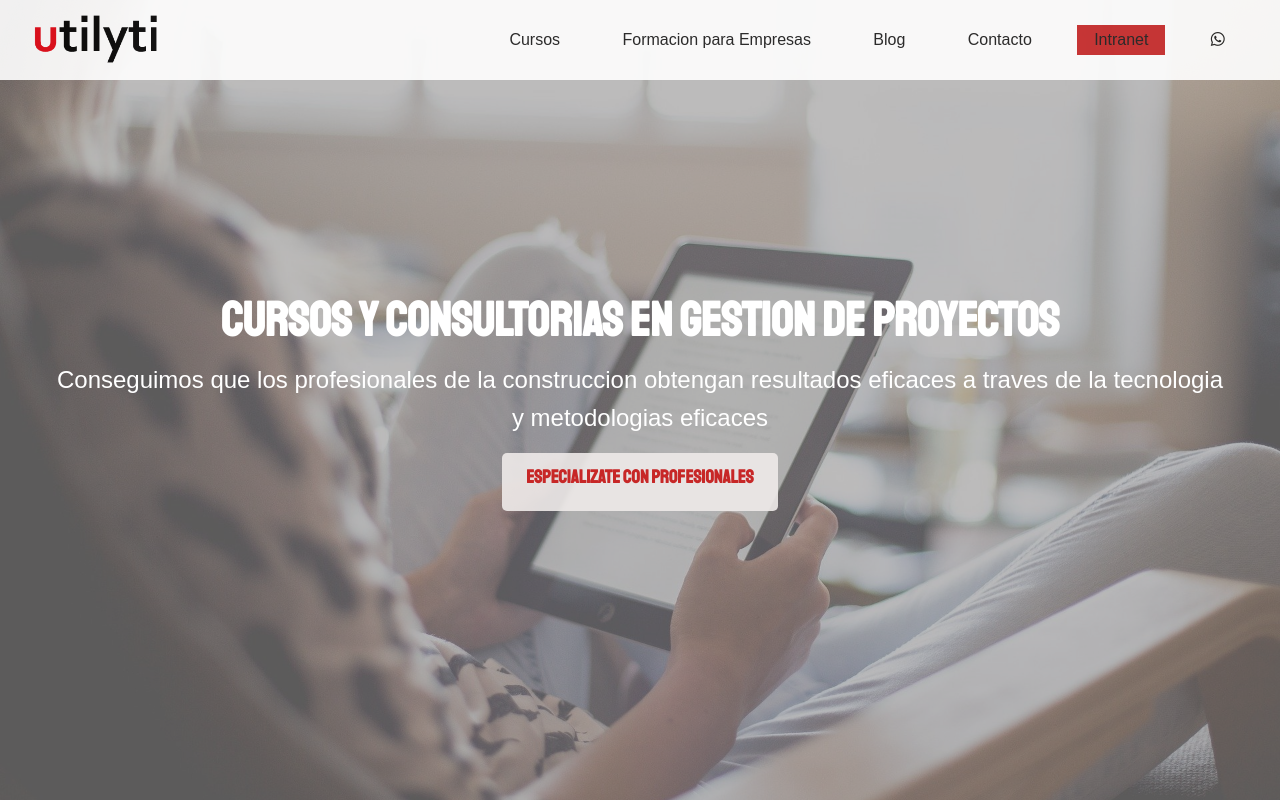
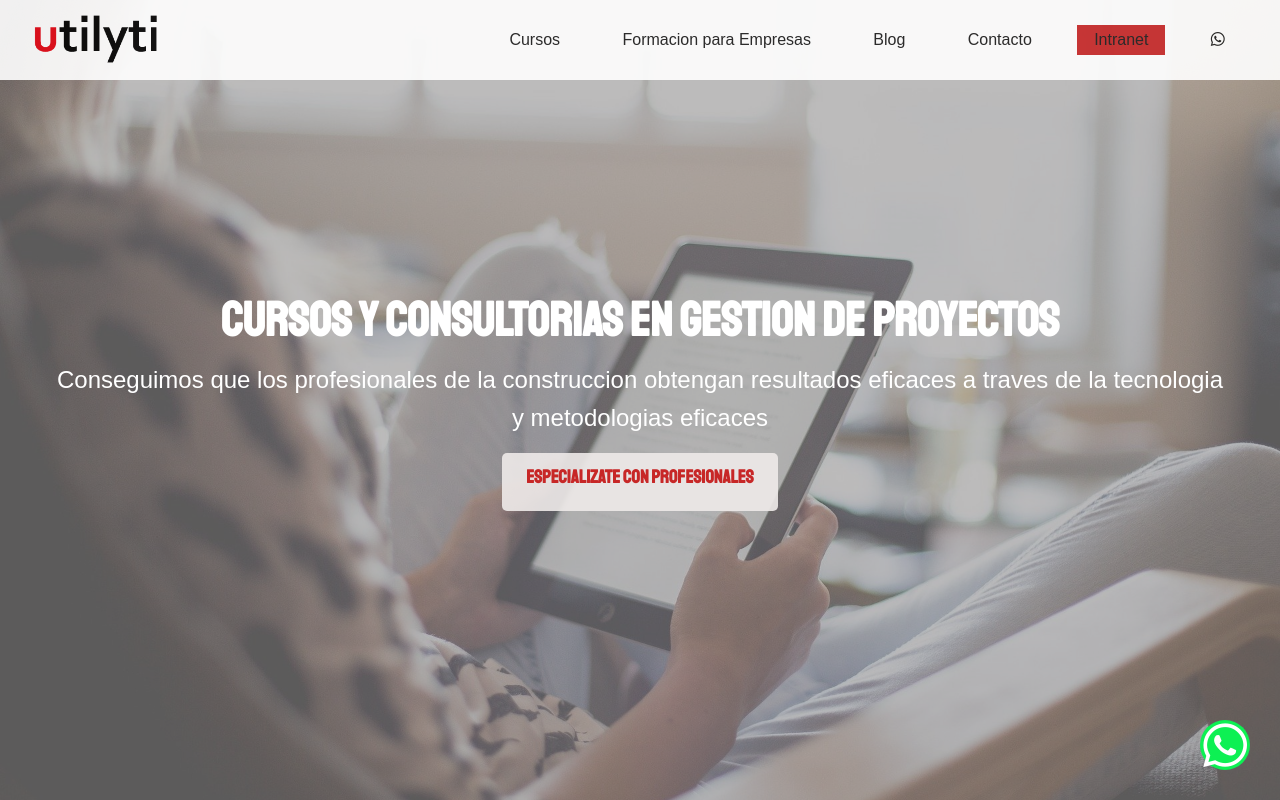
Before and after one commit to Utilyti/utilytiv2, a plain HTML site: page index.html in a window 1280 px wide. Shown: the top 800 px of the page. Drawn offline with Linux system fonts and the light colour scheme.

Commit message:
Utilyti v3 0.0.2 Integracion de Whatsapp

```diff
--- a/index.html
+++ b/index.html
@@ -29,7 +29,7 @@
                 <li><a href="blog.html" class="nav-link">Blog</a></li>
                 <li><a href="contact.html" class="nav-link">Contacto</a></li>
                 <li><a href="#" class="nav-link">Intranet</a></li>
-                <li><a href="https://api.whatsapp.com/send?phone=51987880394&text=Hola!%20te%20comunicaras%20con%20la%20red%20de%20utilyti" class="nav-link"><i class="fa-brands fa-whatsapp"></i></a></li>
+                <li><a href="https://api.whatsapp.com/send?phone=51987880394&text=Hola!%20te%20comunicaras%20con%20la%20red%20de%20utilyti" class="nav-link" target="_blank"><i class="fa-brands fa-whatsapp"></i></a></li>
 
             </ul>
         </nav>
@@ -39,6 +39,8 @@
             <span class="bar"></span>
         </button>
     </header>
+
+    <a href="https://api.whatsapp.com/send?phone=51987880394&text=Hola!%20te%20comunicaras%20con%20la%20red%20de%20utilyti" class="nav-link btn-wsp" target="_blank"><i class="fa-brands fa-whatsapp"></i></a>
 
     <!--HEADER -->
 
--- a/mobile.css
+++ b/mobile.css
@@ -80,12 +80,14 @@
         padding: 2rem;
         box-shadow: 0 0 0 100vmax rgba(0, 0, 0, 0.4);
         /* transform: translateY(10); */
-        /* transition: 0.1s ease; */
+
 
         width: 300px;
         height: 100vh;
         overflow-y: auto;
         overflow-x: hidden;
+        -webkit-overflow-scrolling: touch;
+        /* transition: 0.45s; */
     }
 
     .nav.active {
--- a/style.css
+++ b/style.css
@@ -161,6 +161,28 @@ header {
     margin: 5px 0;
     transition: all 0.3s ease;
     background-color: #1c1c1c;
+}
+
+.btn-wsp {
+    position: fixed;
+    width: 50px;
+    height: 50px;
+    line-height: 50px;
+    bottom: 30px;
+    right: 30px;
+    background: #0df053;
+    color: #fff;
+    border-radius: 50px;
+    text-align: center;
+    font-size: 50px;
+    box-shadow: 0px 1px 10px rgba(red, green, blue, 0.3);
+    z-index: 100;
+}
+
+.btn-wsp:hover{
+    text-decoration: none;
+    color: #0df053;
+    background: #fff;
 }
 
 /*--HEADER --*/
```
Also changed, not shown: articles/unreal_01.html (+2 -0 lines), blog.html (+2 -0 lines), contact.html (+2 -0 lines), courses/curso1.html (+2 -0 lines), courses/curso2.html (+2 -0 lines), courses/curso3.html (+2 -0 lines), courses/curso4.html (+2 -0 lines).
